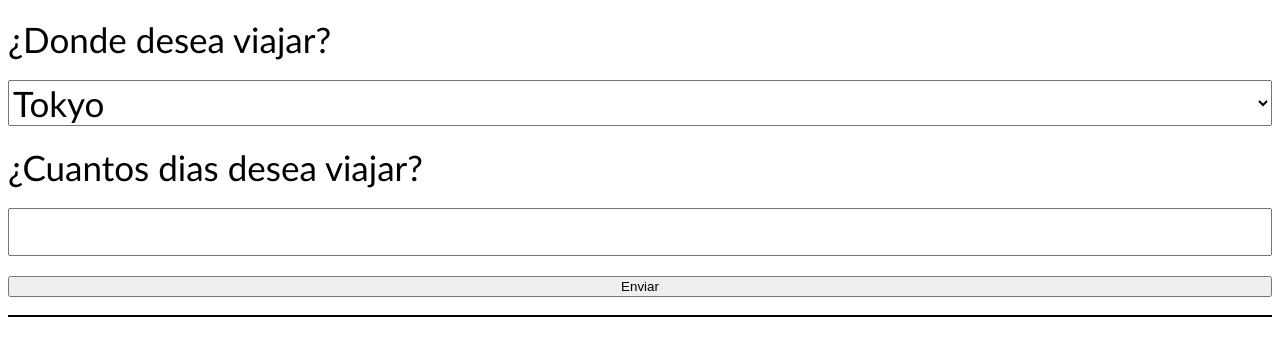
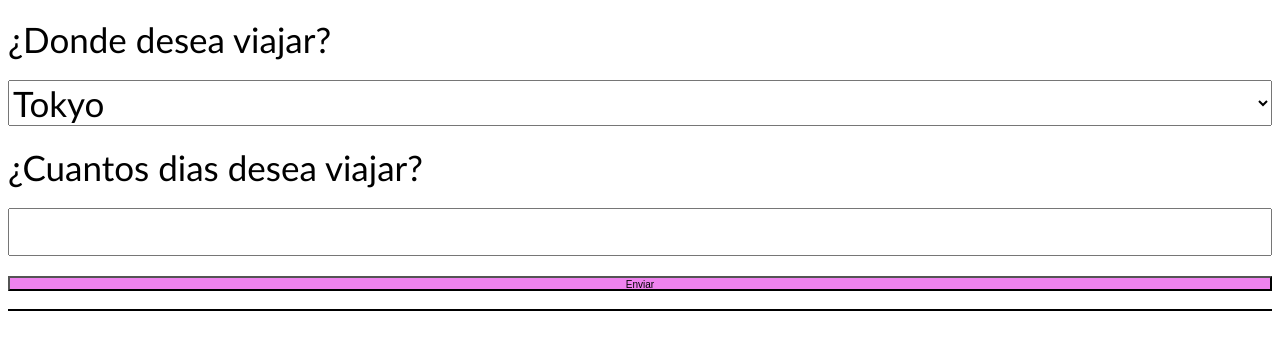
Before and after one commit to AngieIannopollo007/trabajo-2, a plain HTML site: page index.html in a window 1280 px wide. Shown: the part 107-455 px from the top of the page. Drawn offline with Linux system fonts and the light colour scheme.

Commit message:
Update styles.css

```diff
--- a/styles.css
+++ b/styles.css
@@ -7,6 +7,11 @@ form{
     display: flex;
     flex-direction: column;
     gap: 20px;
+}
+button{
+    height: 15px;
+    font-size: 10px;
+    background-color: violet;
 }
 .p1{
     font-family: 'Gill Sans', 'Gill Sans MT', Calibri, 'Trebuchet MS', sans-serif;
@@ -20,4 +25,5 @@ div{
 p{
     display: flex;
     justify-content: center;
+    border-radius: 8px;
 }
```
